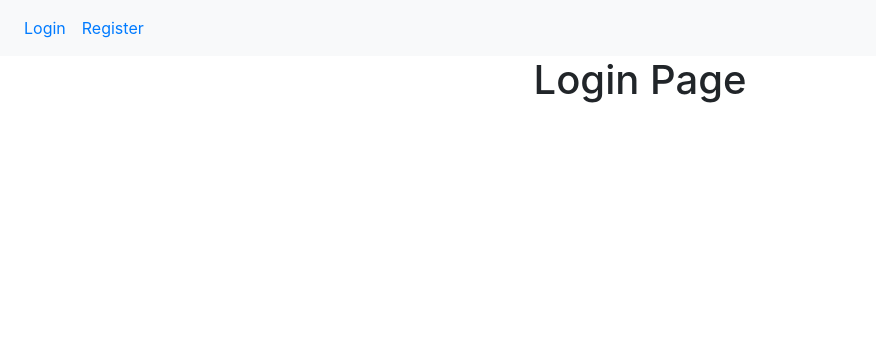
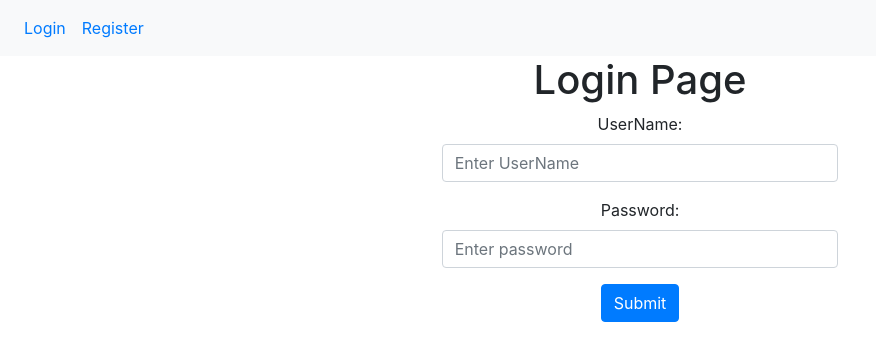
Before and after one commit to rajjangidsufalam/react_user_app, a React (Create React App) app: page /login in a window 1280 px wide. Shown: the top 360 px of the page, without its empty margins (0-876 px from the left). Built offline with nearby package versions, Linux system fonts and the light colour scheme.

Commit message:
working on login page

```diff
--- a/src/module/login.js
+++ b/src/module/login.js
@@ -1,9 +1,58 @@
+import axios from "axios"
+import { useState } from "react"
+import { useNavigate } from "react-router-dom"
 
-function Login(props){
-    return(
-        <>
-        <h1>Login Page</h1>
-        </>
+function Login({setMessage}) {
+    const navigate = useNavigate()
+    const [username, setUsername] = useState('')
+    const [password, setPassword] = useState('')
+
+    const handleSubmit = async (e) => {
+        e.preventDefault()
+        try {
+            await axios.post('http://localhost:3001/api/login', {
+                username, password
+            }).then(({ data }) => {
+                console.log("login response",data)
+                if (data?.token) {
+                    setMessage("success","Login Successfully")
+                    navigate('/login')
+                } else {
+                    setMessage("error",data?.message ?? "SomeThing Went Wrong")
+                }
+            })
+            console.log("handleSubmit")
+        }
+        catch (error) {
+            console.error(error)
+            setMessage("error",error?.response?.data?.message ?? "SomeThing Went Wrong")
+        }
+    }
+    return (
+        <div className="container col-md-4">
+            <h1>Login Page</h1>
+            <form onSubmit={handleSubmit}>
+                <div className="form-group">
+                    <label for="username">UserName:</label>
+                    <input type="text" className="form-control"
+                        placeholder="Enter UserName" id="username"
+                        value={username}
+                        onChange={(e) => setUsername(e.target.value)}
+                        required
+                    />
+                </div>
+                <div className="form-group">
+                    <label for="pwd">Password:</label>
+                    <input type="password" className="form-control"
+                        placeholder="Enter password" id="pwd"
+                        value={password}
+                        onChange={(e) => setPassword(e.target.value)}
+                        required
+                    />
+                </div>
+                <button type="submit" className="btn btn-primary">Submit</button>
+            </form>
+        </div>
     )
 }
 
--- a/src/module/register.js
+++ b/src/module/register.js
@@ -1,7 +1,9 @@
 import axios from "axios"
 import { useState } from "react"
+import { useNavigate } from "react-router-dom"
 
 function Register({setMessage}) {
+    const navigate = useNavigate()
     const [username, setUsername] = useState('')
     const [password, setPassword] = useState('')
 
@@ -13,6 +15,7 @@ function Register({setMessage}) {
             }).then(({ data }) => {
                 if (data?.id) {
                     setMessage("success","User Created Successfully")
+                    navigate('/login')
                 } else {
                     setMessage("error",data?.message ?? "SomeThing Went Wrong")
                 }
--- a/src/routeList.js
+++ b/src/routeList.js
@@ -13,7 +13,7 @@ function RouteList() {
         <BrowserRouter>
             <Routes>
                 <Route path="/" element={<Navbar/>}>
-                    <Route path="login" element={<Login></Login>} />
+                    <Route path="login" element={<Login setMessage={setMessage}></Login>} />
                     <Route path="register" element={<Register setMessage={setMessage}></Register>} />
                 </Route>
             </Routes>
```
